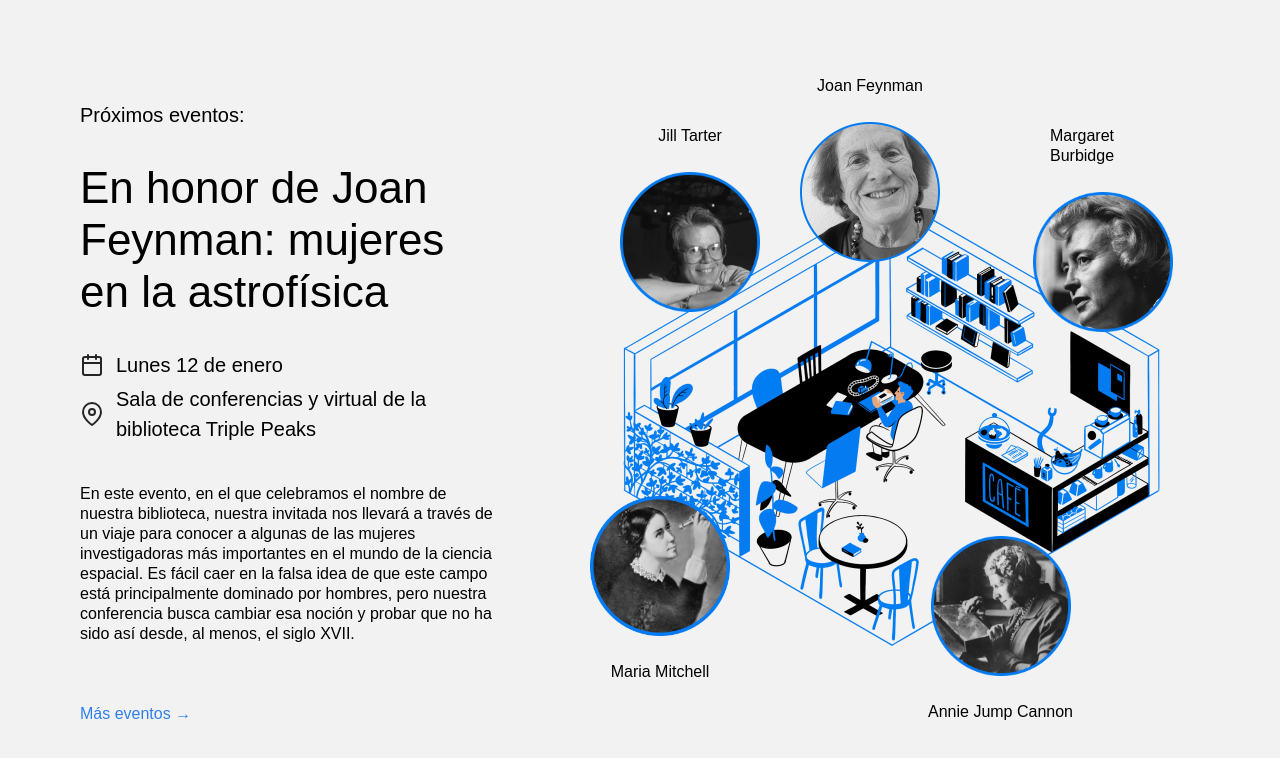
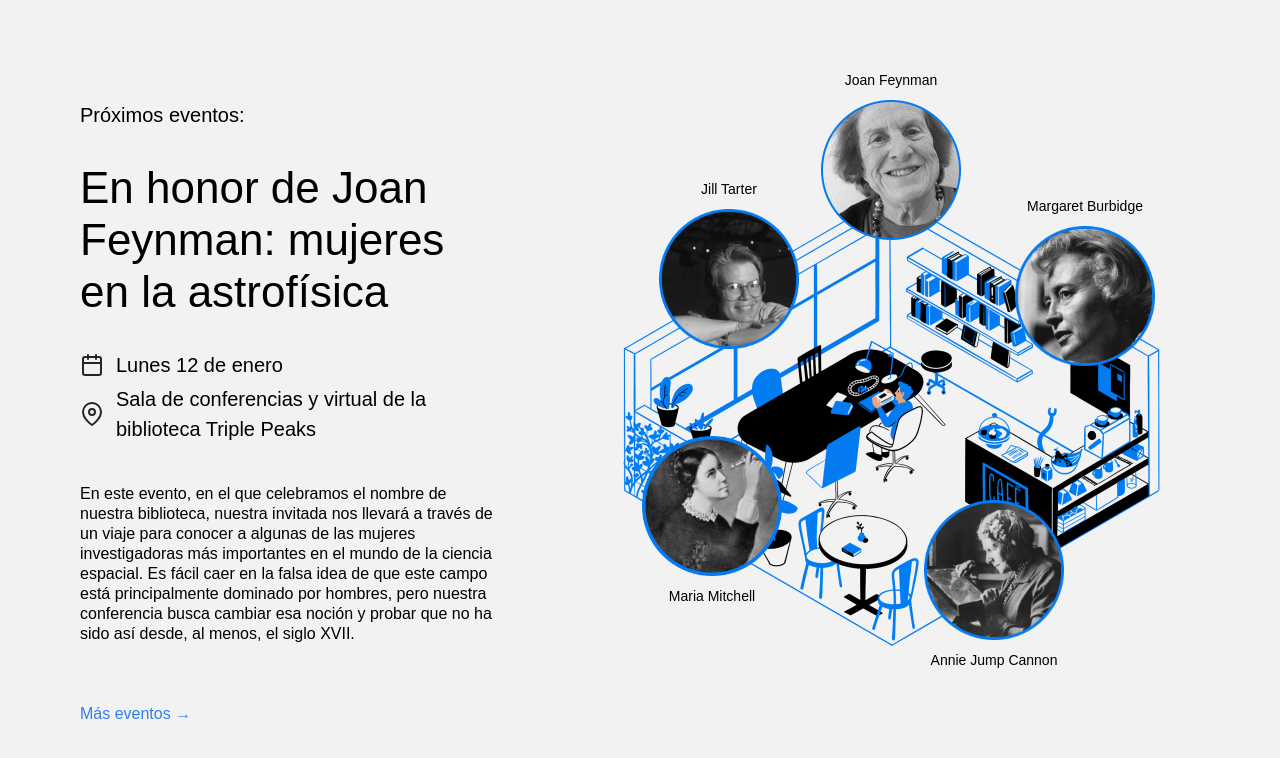
Before and after one commit to Are91/web_project_library, a plain HTML site: page index.html in a window 1280 px wide. Shown: the part 2094-2852 px from the top of the page. Drawn offline with Linux system fonts and the light colour scheme.

Commit message:
update project

```diff
--- a/index.html
+++ b/index.html
@@ -177,24 +177,23 @@
               class="events__image"
             />
             <div class="person person_name_feynman">
-              <p class="person_caption">
+              <p class="person__caption">
                 Joan Feynman
               </p>
-              <img
-                src="./images/person_feynman.png"
+              <img src="./images/person_feynman.png"
                 alt="Feynman image"
-                class="person_image person__image_size_l"
+                class="person__image person__image_size_l"
               />
             </div>
 
             <div class="person person_name_burbidge">
-              <p class="person_caption">
+              <p class="person__caption">
                 Margaret Burbidge
               </p>
               <img
                 src="./images/person_burbidge.png"
                 alt="Burbidge image"
-                class="person_image person__image_size_l"
+                class="person__image person__image_size_l"
               />
             </div>
 
@@ -202,9 +201,9 @@
               <img
                 src="./images/person_cannon.png"
                 alt="Cannon image"
-                class="person_image person__image_size_l"
+                class="person__image person__image_size_l"
               />
-              <p class="person_caption">
+              <p class="person__caption">
                 Annie Jump Cannon
               </p>
             </div>
@@ -213,21 +212,21 @@
               <img
                 src="./images/person_mitchell.png"
                 alt="Mitchell image"
-                class="person_image person__image_size_l"
+                class="person__image person__image_size_l"
               />
-              <p class="person_caption">
+              <p class="person__caption">
                 Maria Mitchell
               </p>
             </div>
 
             <div class="person person_name_tarter">
-              <p class="person_caption">
+              <p class="person__caption">
                 Jill Tarter
               </p>
               <img
                 src="./images/person_tarter.png"
                 alt="Tarter image"
-                class="person_image person__image_size_l"
+                class="person__image person__image_size_l"
               />
             </div>
           </div>
--- a/styles/style.css
+++ b/styles/style.css
@@ -43,13 +43,10 @@
   font-weight: bold;
 }
 
-
-
 .header__content {
   display: flex;
   justify-content: space-between;
 }
-
 
 .header__title {
   font-size: 62px;
@@ -89,14 +86,12 @@
   color: #838383;
 }
 
-
-.staff{
+.staff {
   background-image: url("../images/staff_picks_background.jpg");
   padding: 100px 0 140px;
   background-position: center;
   background-size: cover;
   background-repeat: no-repeat;
-
 }
 
 .staff__title {
@@ -106,7 +101,6 @@
   font-weight: 400;
   margin: 0 0 24px;
   color: #ffffff;
-
 }
 
 .staff__subtitle {
@@ -118,7 +112,7 @@
   color: #ffffff;
 }
 
-.staff__cards{
+.staff__cards {
   max-width: 760px;
   margin: 68px auto 0;
   display: flex;
@@ -127,7 +121,6 @@
   list-style-type: none;
   gap: 40px;
   padding-left: 0;
-
 }
 
 .card {
@@ -168,7 +161,6 @@
   margin-left: 0;
   margin-right: 0;
 }
-
 
 .events {
   padding: 100px 0 120px 80px;
@@ -254,36 +246,32 @@
 
 .person_name_feynman {
   position: absolute;
-  bottom: 319px;
-  left: -30px;
-  top: -40px;
-  right: 10px;
+  right: 319px;
+  top: -30px;
 }
 
 .person_name_burbidge {
   position: absolute;
-  bottom: 96px;
-  left: 550px;
-  top: 10px;
   right: 125px;
+  top: 96px;
 }
 
 .person_name_cannon {
   position: absolute;
-  bottom: -50px;
-  right: 207px;
+  right: 216px;
+  bottom: 18px;
 }
 
 .person_name_mitchell {
   position: absolute;
-  bottom: -10px;
-  left: 90px;
+  left: 142px;
+  bottom: 82px;
 }
 
 .person_name_tarter {
   position: absolute;
-  top: 10px;
-  left: 120px;
+  top: 79px;
+  left: 159px;
 }
 
 .person__image {
```
